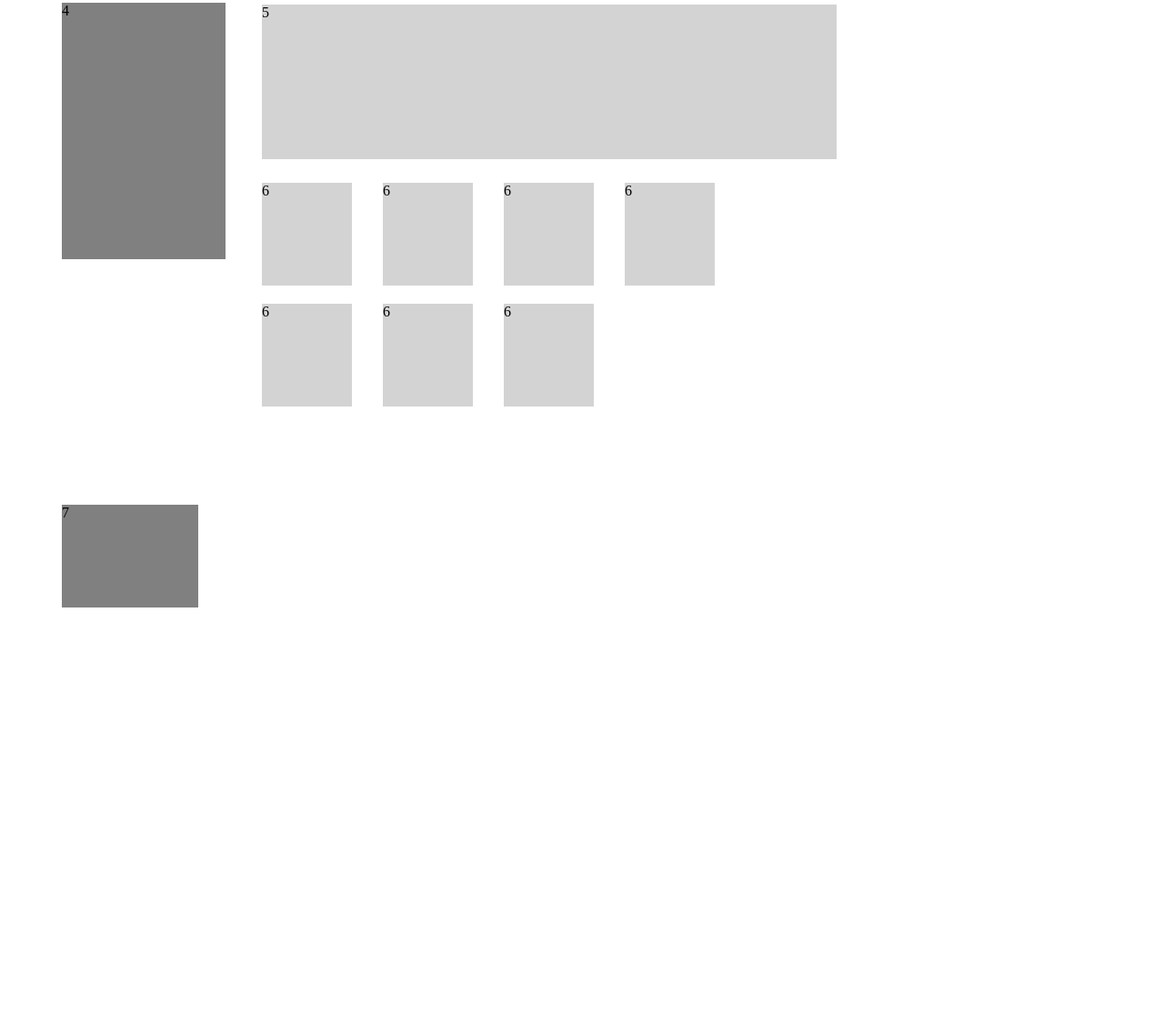
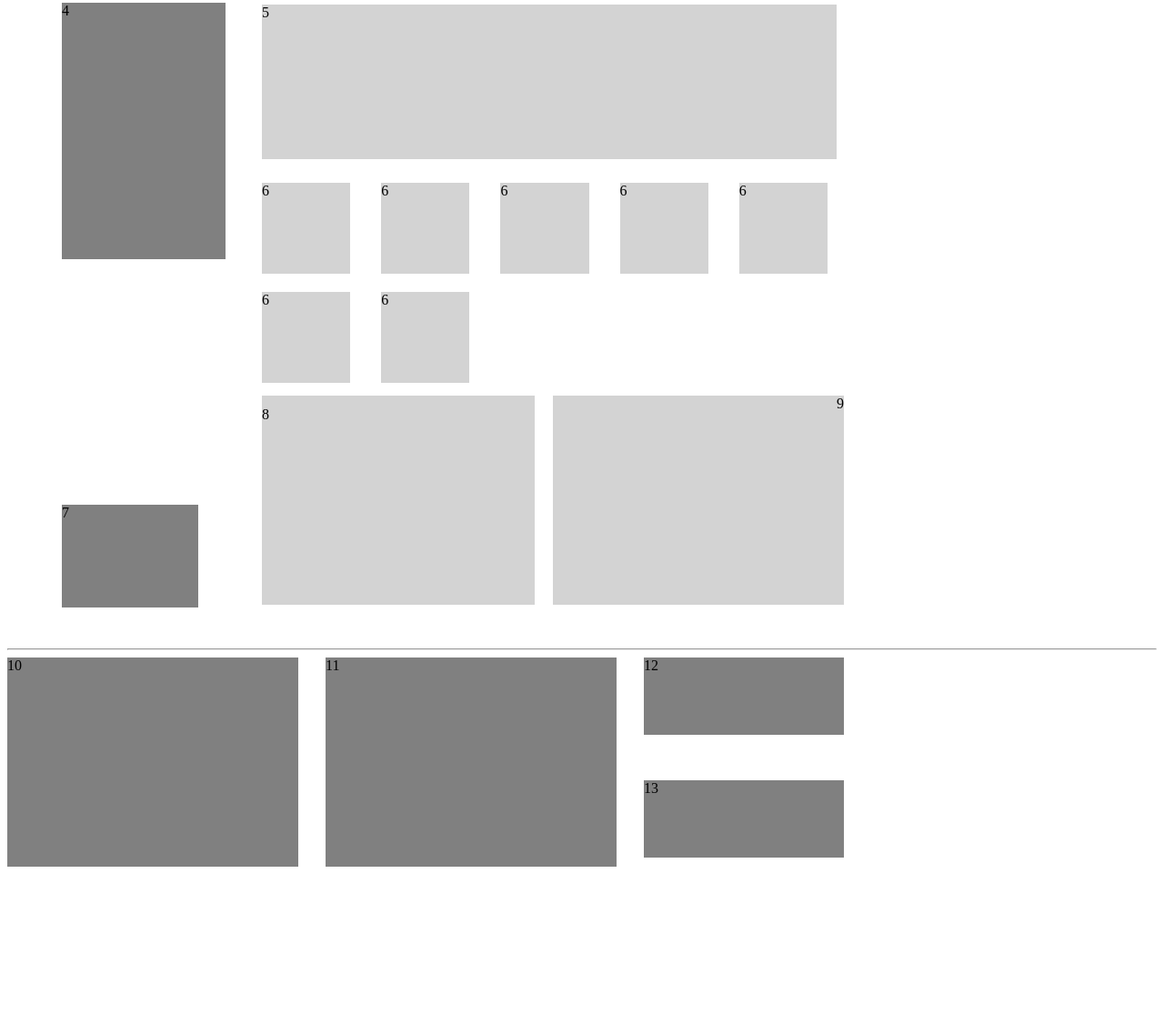
Before and after one commit to fd1-53-17/vyacheslau13, a plain HTML site: page 15.11.17A/index.html in a window 1280 px wide. Shown: the part 142-1268 px from the top of the page at 91% size. Before the commit the page ends 855 px from the top, so only its background shows below. Drawn offline with Linux system fonts and the light colour scheme.

Commit message:
classwork

```diff
--- a/15.11.17A/assets/css/index.css
+++ b/15.11.17A/assets/css/index.css
@@ -72,20 +72,80 @@
     margin-top: -668px;
 }
 
-.ul{
+.ul {
     padding: 0px;
     float: left;
     float: bottom;
-    margin-left:-20px;
+    margin-left: -20px;
 }
+
 .li {
     display: inline-block;
-    width: 99px;
-    height: 113px;
+    width: 97.2px;
+    height: 100px;
     background: lightgrey;
     list-style-type: none;
     text-align: left;
     padding: 0px;
-    margin: 10px 10px 10px 20px;
+    margin: 10px 10px 10px 10px;
+    margin-left: 20px;
 
 }
+
+.eight {
+    background: lightgrey;
+    width: 300px;
+    height: 230px;
+    text-align: left;
+    margin-left: px;
+    margin-top: 260px;
+}
+
+.nine {
+    background: lightgrey;
+    width: 320px;
+    height: 230px;
+    text-align: left;
+    margin-left: 320px;
+    margin-top: -230px;
+}
+
+.footer {
+    display: block;
+    width: 935px;
+    height: 400px;
+}
+
+.ten {
+    background: grey;
+    width: 320px;
+    height: 230px;
+    text-align: left;
+}
+
+.eleven {
+    background: grey;
+    width: 320px;
+    height: 230px;
+    text-align: left;
+    margin-left: 350px;
+    margin-top: -230px;
+}
+
+.twelve {
+    background: grey;
+    width: 220px;
+    height: 85px;
+    text-align: left;
+    margin-left: 700px;
+    margin-top: -230px;
+}
+
+.thirty {
+    background: grey;
+    width: 220px;
+    height: 85px;
+    text-align: left;
+    margin-left: 700px;
+    margin-top: 50px;
+}
--- a/15.11.17A/index.html
+++ b/15.11.17A/index.html
@@ -28,12 +28,19 @@
             <li class="li">6</li>
             <li class="li">6</li>
             <li class="li">6</li>
+        </ul>
+        <div class="eight">8</div>
+        <div class="nine">9</div>
+    </main>
+    <hr>
+    <footer class="footer">
+        <div class="ten">10</div>
+        <div class="eleven">11</div>
+        <div class="twelve">12</div>
+        <div class="thirty">13</div>
 
-
-
-
-
-    </main>
+        </div>
+    </footer>
 
 
 
```
Lines whose indentation alone changed are shown as unchanged.
